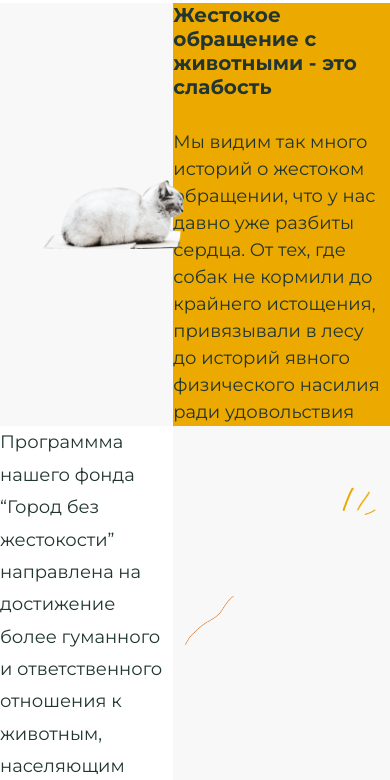
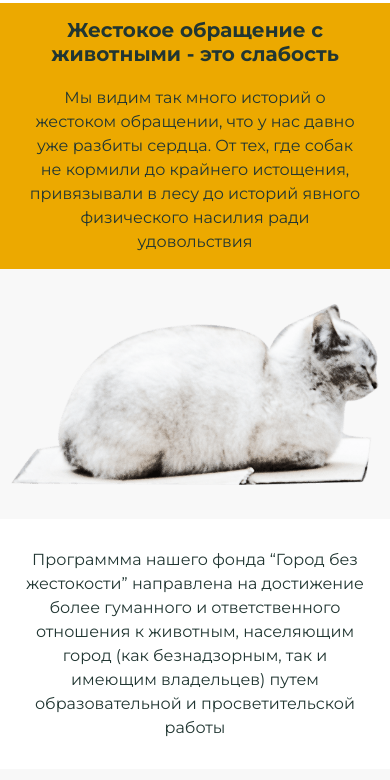
Before and after one commit to Anton1922/City-without-cruelty, a website: page dist/index.html in a window 390 px wide. Shown: the part 598-1378 px from the top of the page. Drawn offline with nearby package versions, Linux system fonts and the light colour scheme; files that its build step writes are made by us from their sources.

Commit message:
code optimization and added media queries for section rectangles

```diff
--- a/src/sass/components/_rectangles.scss
+++ b/src/sass/components/_rectangles.scss
@@ -1,103 +1,98 @@
 .cruelty-rectangles {
 	display: grid;
-	grid-template-rows: minmax(min-content, 423px) minmax(min-content, 423px);
+	grid-template-rows: repeat(2, minmax(min-content, 423px));
 	grid-template-columns: repeat(36, 1fr);
+
+	@media screen and (max-width: 1025px) {
+		grid-template-rows: repeat(2, minmax(min-content, 300px));
+	}
+
+	@media screen and (max-width: 800px) {
+		grid-template-rows: repeat(2, minmax(min-content, 250px));
+	}
+
+	@media screen and (max-width: 500px) {
+		grid-template-rows: repeat(4, minmax(min-content, 250px));
+	}
 
 	&__grey {
 		grid-row: 1 / 2;
 		grid-column: 1 / 17;
 		background-color: #f8f8f8;
 
+		@media screen and (max-width: 500px) {
+			grid-row: 2 / 3;
+			grid-column: 1 / 37;
+		}
+
 		&--second {
 			grid-row: 2 / 3;
 			grid-column: 17 / 37;
+			//z-index: 100;
 			display: grid;
 			grid-template-columns: repeat(18, 1fr);
 			grid-template-rows: repeat(10, minmax(min-content, 42.3px));
 			position: relative;
-		}
-	}
 
-	&__cat {
-		grid-column: 5 / 18;
-		grid-row: 1 / 2;
-		z-index: 100;
-		display: flex;
-		align-items: center;
-		margin: 0;
-		max-width: 592px;
-	}
+			@media screen and (max-width: 1025px) {
+				grid-template-rows: repeat(10, minmax(min-content, 30px));
+			}
 
-	&__yellow {
-		grid-row: 1 / 2;
-		grid-column: 17 / 37;
-		display: flex;
-		flex-direction: column;
-		align-items: center;
-		justify-content: center;
-		background-color: #eca900;
+			@media screen and (max-width: 800px) {
+				grid-template-rows: repeat(10, minmax(min-content, 25px));
+			}
 
-		&-title {
-			max-width: 463px;
-			margin-bottom: 30px;
-		}
+			@media screen and (max-width: 500px) {
+				grid-row: 4 / 5;
+				grid-column: 1 / 37;
+			}
 
-		&-description {
-			max-width: 483px;
-			font-weight: normal;
-			font-size: 18px;
-			line-height: 1.5;
-		}
-	}
-
-	&__white {
-		grid-row: 2 / 3;
-		grid-column: 1 / 17;
-		display: flex;
-		align-items: center;
-		justify-content: center;
-		background-color: #fff;
-
-		&-description {
-			max-width: 468px;
-			font-weight: normal;
-			font-size: 18px;
-			line-height: 1.8;
 		}
 	}
 
 	&__woman {
+		//grid-row: 1 / 11;
+		//grid-column: 1 / 19;
 		position: absolute;
 		bottom: 0;
 		left: 0;
 		width: 100%;
 
+		@media screen and (max-width: 800px) {
+			/*background-image: url('images/rectangles-woman-min.png');
+			background-size: cover;
+			background-position: bottom left;*/
+		}
+
 		&-image {
 			width: 100%;
+
+			/*@media screen and (max-width: 800px) {
+				display: none;
+			}*/
 		}
 	}
 
 	&__line {
-		//position: absolute;
-
-
 
 		&--big {
-			//top: 10%;
-			//left: 10%;
 			grid-row: 2 / 7;
 			grid-column: 2 / 6;
 
-			@media screen and (max-width: 1300px) {
-				grid-row: 3 / 7;
+			@media screen and (max-width: 800px) {
+				grid-row: 3 / 8;
 			}
 
-			@media screen and (max-width: 1100px) {
+			@media screen and (max-width: 500px) {
+				grid-row: 2 / 7;
+			}
+
+			@media screen and (max-width: 360px) {
 				grid-row: 4 / 8;
 			}
 
-			@media screen and (max-width: 900px) {
-				grid-row: 5 / 9;
+			@media screen and (max-width: 320px) {
+				grid-row: 5 / 9
 			}
 
 			& img {
@@ -111,6 +106,27 @@
 			grid-column: 15 / 16;
 			position: relative;
 
+			@media screen and (max-width: 1025px) {
+				grid-row: 2 / 3;
+				grid-column: 15 / 16;
+			}
+
+			@media screen and (max-width: 800px) {
+				grid-row: 3 / 4;
+			}
+
+			@media screen and (max-width: 500px) {
+				grid-row: 2 / 3;
+			}
+
+			@media screen and (max-width: 360px) {
+				grid-row: 4 / 5;
+			}
+
+			@media screen and (max-width: 320px) {
+				grid-row: 5 / 6;
+			}
+
 			& img {
 				position: absolute;
 				bottom: 0;
@@ -122,6 +138,27 @@
 			grid-row: 2 / 3;
 			grid-column: 16 / 17;
 			position: relative;
+
+			@media screen and (max-width: 1025px) {
+				grid-row: 2 / 3;
+				grid-column: 16 / 17;
+			}
+
+			@media screen and (max-width: 800px) {
+				grid-row: 3 / 4;
+			}
+
+			@media screen and (max-width: 500px) {
+				grid-row: 2 / 3;
+			}
+
+			@media screen and (max-width: 360px) {
+				grid-row: 4 / 5;
+			}
+
+			@media screen and (max-width: 320px) {
+				grid-row: 5 / 6;
+			}
 
 			& img {
 				position: absolute;
@@ -135,10 +172,136 @@
 			grid-column: 17 / 18;
 			position: relative;
 
+			@media screen and (max-width: 1025px) {
+				grid-row: 2 / 3;
+				grid-column: 17 / 18;
+			}
+
+			@media screen and (max-width: 800px) {
+				grid-row: 2 / 3;
+			}
+
+			@media screen and (max-width: 360px) {
+				grid-row: 4 / 5;
+			}
+
+			@media screen and (max-width: 320px) {
+				grid-row: 5 / 6;
+			}
+
 			& img {
 				position: absolute;
 				bottom: -10%;
 				left: -20%;
+
+				@media screen and (max-width: 800px) {
+					bottom: 0;
+					left: 0;
+				}
+			}
+		}
+	}
+
+	&__cat {
+		grid-column: 5 / 18;
+		grid-row: 1 / 2;
+		z-index: 100;
+		display: flex;
+		align-items: center;
+		margin: 0;
+		max-width: 592px;
+
+		@media screen and (max-width: 500px) {
+			grid-row: 2 / 3;
+			grid-column: 2 / 36;
+		}
+	}
+
+	&__yellow {
+		grid-row: 1 / 2;
+		grid-column: 17 / 37;
+		z-index: -99;
+		display: flex;
+		flex-direction: column;
+		align-items: center;
+		justify-content: center;
+		background-color: #eca900;
+
+		@media screen and (max-width: 1025px) {
+			padding: 0 10px;
+		}
+
+		@media screen and (max-width: 800px) {
+			padding: 15px 25px;
+		}
+
+		@media screen and (max-width: 500px) {
+			grid-row: 1 / 2;
+			grid-column: 1 / 37;
+		}
+
+		&-title {
+			max-width: 463px;
+			margin-bottom: 30px;
+
+			@media screen and (max-width: 800px) {
+				margin-bottom: 20px;
+			}
+
+			@media screen and (max-width: 500px) {
+				text-align: center;
+			}
+		}
+
+		&-description {
+			max-width: 483px;
+			font-weight: normal;
+			font-size: 18px;
+			line-height: 1.5;
+
+			@media screen and (max-width: 1025px) {
+		    font-size: 16px;
+		  }
+
+		  @media screen and (max-width: 500px) {
+				text-align: center;
+			}
+		}
+	}
+
+	&__white {
+		grid-row: 2 / 3;
+		grid-column: 1 / 17;
+		display: flex;
+		align-items: center;
+		justify-content: center;
+		background-color: #fff;
+
+		@media screen and (max-width: 1025px) {
+			padding: 0 10px;
+		}
+
+		@media screen and (max-width: 800px) {
+			padding: 15px 25px;
+		}
+
+		@media screen and (max-width: 500px) {
+			grid-row: 3 / 4;
+			grid-column: 1 / 37;
+		}
+
+		&-description {
+			max-width: 468px;
+			font-weight: normal;
+			font-size: 18px;
+			line-height: 1.5;
+
+			@media screen and (max-width: 1025px) {
+		    font-size: 16px;
+		  }
+
+		  @media screen and (max-width: 500px) {
+				text-align: center;
 			}
 		}
 	}
```
